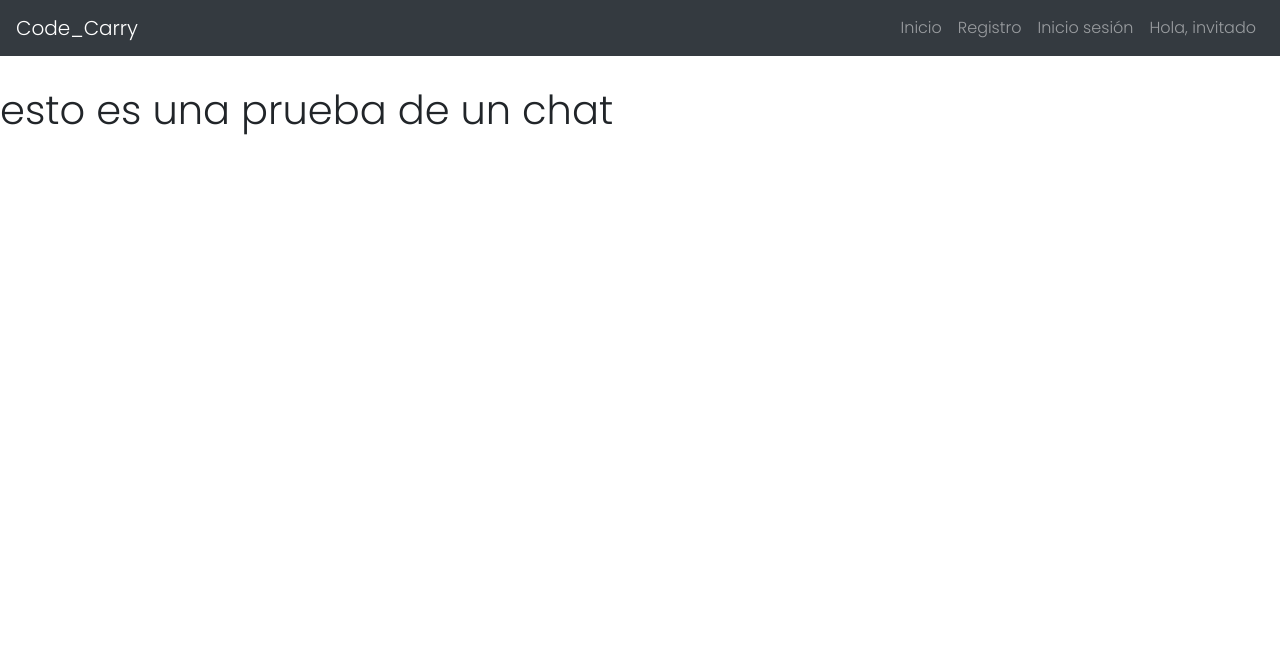
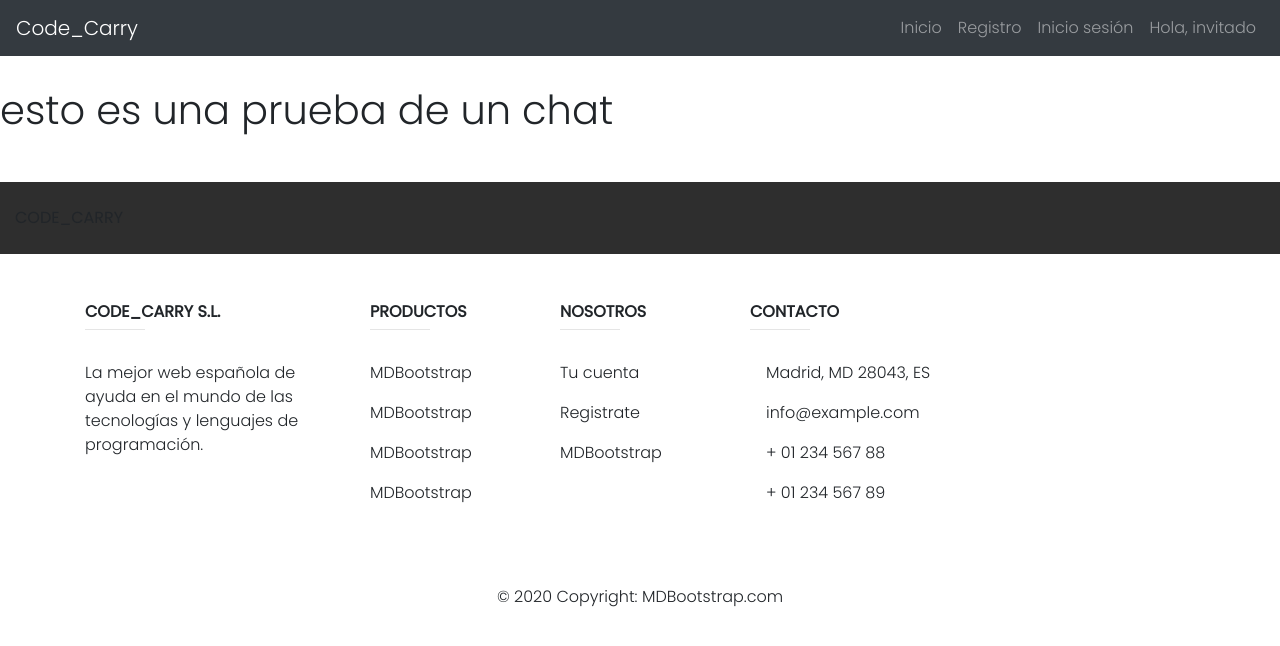
Before and after one commit to andresbr92/Code_Carry, a React (Create React App) app in the folder client/: page /chat in a window 1280 px wide. Shown: the top 646 px of the page. Built offline with nearby package versions, Linux system fonts and the light colour scheme.

Commit message:
Footer insertado

```diff
--- a/client/package.json
+++ b/client/package.json
@@ -8,6 +8,8 @@
     "@testing-library/user-event": "^7.2.1",
     "axios": "^0.19.2",
     "bootstrap": "^4.5.0",
+    "mdbootstrap": "^4.19.1",
+    "mdbreact": "^4.27.0",
     "query-string": "^6.13.1",
     "react": "^16.13.1",
     "react-bootstrap": "^1.2.2",
--- a/client/src/components/App.js
+++ b/client/src/components/App.js
@@ -15,6 +15,7 @@ import SignupForm from './../components/auth/signUpForm'
 import QuestionDetails from './question/questionDetails';
 import ChatPrueba from './ui/chatPrueba/chatPrueba';
 import Home from './ui/home'
+import FooterPagePro from './ui/footer'
 
 
 class App extends Component {
@@ -66,6 +67,7 @@ class App extends Component {
           {/* EN DESARROLLO */}
           <Route exact path='/chat' render={props => <ChatPrueba {...props} />} />
         </Switch>
+        <FooterPagePro setTheUser={this.setTheUser} loggedInUser={this.state.loggedInUser}/>
       </>
     )
   }
--- /dev/null
+++ b/client/src/components/ui/footer/index.js
@@ -0,0 +1,108 @@
+import React from "react";
+import { Link } from 'react-router-dom'
+import { MDBCol, MDBContainer, MDBRow, MDBFooter } from "mdbreact";
+
+const FooterPagePro = () => {
+  return (
+    <MDBFooter color="unique-color-dark" className="page-footer font-small pt-0 mt-5">
+      <div style={{ backgroundColor: "#2E2E2E" }}>
+        <MDBContainer fluid className="text-center text-md-left">
+          <MDBRow className="py-4 d-flex align-items-center">
+            <MDBCol md="6" lg="5" className="text-center text-md-left mb-4 mb-md-0">
+              <h6 className="mb-0" >
+                CODE_CARRY
+              </h6>
+            </MDBCol>
+            <MDBCol md="6" lg="7" className="text-center text-md-right">
+              <Link className="fb-ic ml-0">
+                <i className="fab fa-facebook-f white-text mr-lg-4"> </i>
+              </Link>
+              <Link className="tw-ic">
+                <i className="fab fa-twitter white-text mr-lg-4"> </i>
+              </Link>
+              <a className="gplus-ic">
+                <i className="fab fa-google-plus-g white-text mr-lg-4"> </i>
+              </a>
+              <a className="li-ic">
+                <i className="fab fa-linkedin-in white-text mr-lg-4"> </i>
+              </a>
+              <a className="ins-ic">
+                <i className="fab fa-instagram white-text mr-lg-4"> </i>
+              </a>
+            </MDBCol>
+          </MDBRow>
+        </MDBContainer>
+      </div>
+      <MDBContainer className="mt-5 mb-4 text-center text-md-left">
+        <MDBRow className="mt-3">
+          <MDBCol md="3" lg="4" xl="3" className="mb-4">
+            <h6 className="text-uppercase font-weight-bold">
+              <strong>CODE_CARRY S.L.</strong>
+            </h6>
+            <hr className="deep-purple accent-2 mb-4 mt-0 d-inline-block mx-auto" style={{ width: "60px" }} />
+            <p>
+             La mejor web  española de ayuda en el mundo de las tecnologías y lenguajes de programación.
+            </p>
+          </MDBCol>
+          <MDBCol md="2" lg="2" xl="2" className="mb-4">
+            <h6 className="text-uppercase font-weight-bold">
+              <strong>Productos</strong>
+            </h6>
+            <hr className="deep-purple accent-2 mb-4 mt-0 d-inline-block mx-auto" style={{ width: "60px" }} />
+            <p>
+              <Link to="/auth/login">MDBootstrap</Link>
+            </p>
+            <p>
+            <Link to="/auth/login">MDBootstrap</Link>
+            </p>
+            <p>
+            <Link to="/auth/login">MDBootstrap</Link>
+            </p>
+            <p>
+            <Link to="/auth/login">MDBootstrap</Link>
+            </p>
+          </MDBCol>
+          <MDBCol md="3" lg="2" xl="2" className="mb-4">
+            <h6 className="text-uppercase font-weight-bold">
+              <strong>Nosotros</strong>
+            </h6>
+            <hr className="deep-purple accent-2 mb-4 mt-0 d-inline-block mx-auto" style={{ width: "60px" }} />
+            <p>
+            <Link to="/auth/login">Tu cuenta</Link>
+            </p>
+            <p>
+            <Link to="/auth/signup">Registrate</Link>
+            </p>
+            <p>
+            <Link to="/auth/login">MDBootstrap</Link>
+            </p>
+          </MDBCol>
+          <MDBCol md="4" lg="3" xl="3" className="mb-4">
+            <h6 className="text-uppercase font-weight-bold">
+              <strong>Contacto</strong>
+            </h6>
+            <hr className="deep-purple accent-2 mb-4 mt-0 d-inline-block mx-auto" style={{ width: "60px" }} />
+            <p>
+              <i className="fa fa-home mr-3" /> Madrid, MD 28043, ES
+            </p>
+            <p>
+              <i className="fa fa-envelope mr-3" /> info@example.com
+            </p>
+            <p>
+              <i className="fa fa-phone mr-3" /> + 01 234 567 88
+            </p>
+            <p>
+              <i className="fa fa-print mr-3" /> + 01 234 567 89
+            </p>
+          </MDBCol>
+        </MDBRow>
+      </MDBContainer>
+      <div className="footer-copyright text-center py-3">
+        <MDBContainer fluid>
+          &copy; {new Date().getFullYear()} Copyright: <a href="https://www.MDBootstrap.com"> MDBootstrap.com </a>
+        </MDBContainer>
+      </div>
+    </MDBFooter>
+  );
+}
+export default FooterPagePro;
```
Also changed, not shown: 2 other files (tests, documents, lock files or other folders).
